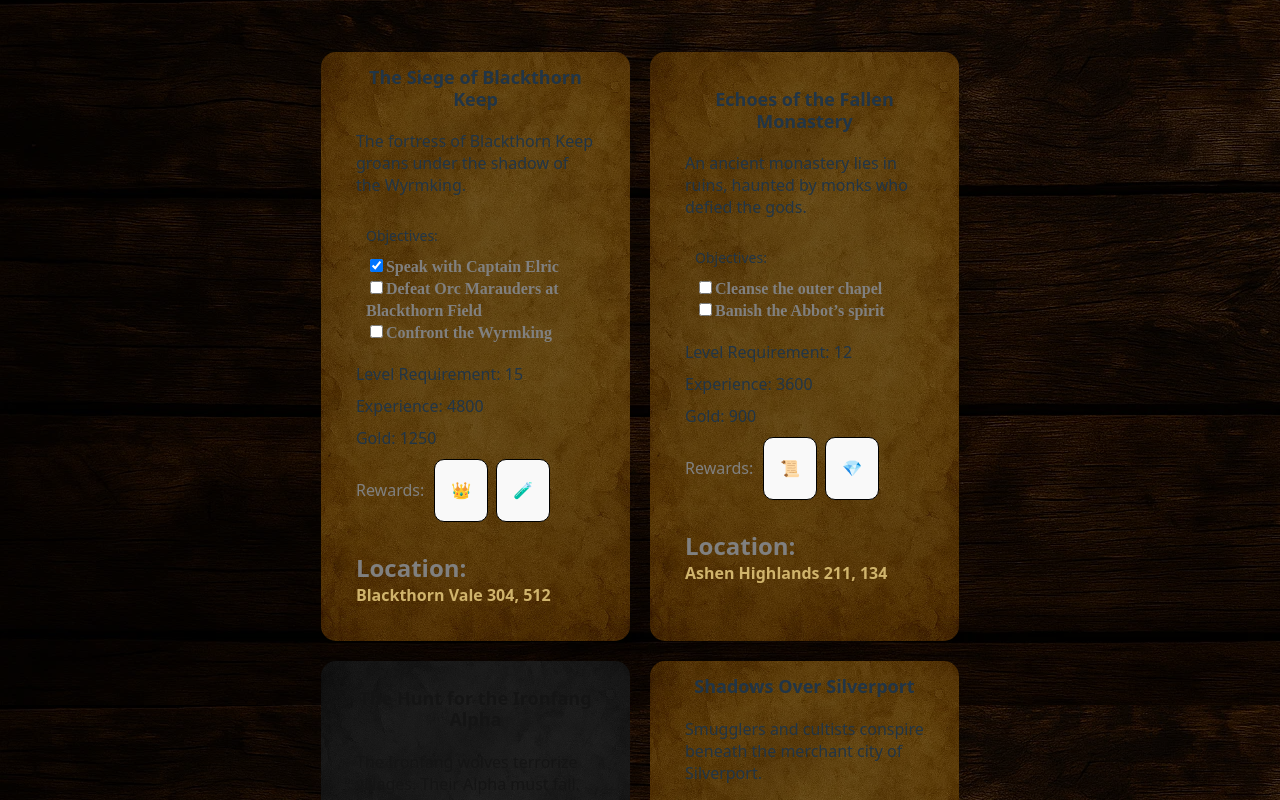
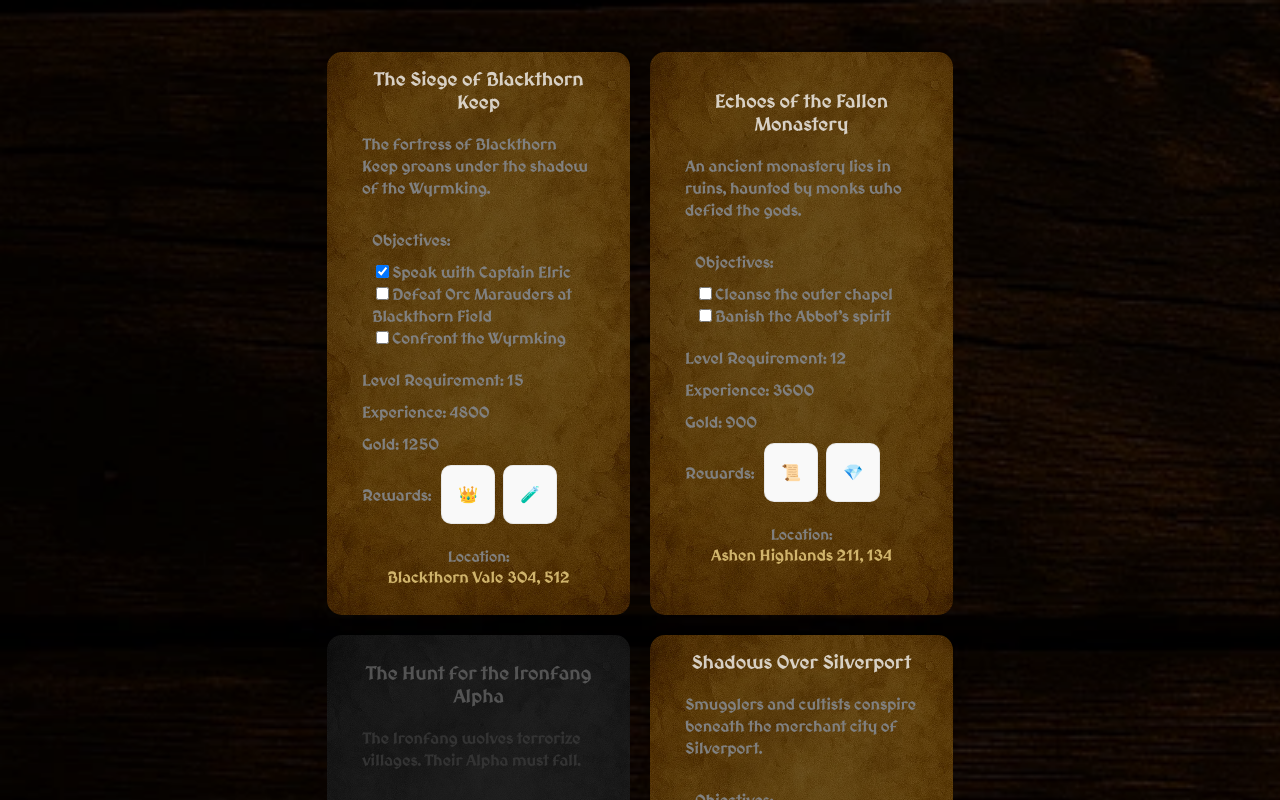
Before and after one commit to RosaliaCampusano/CardProyect, a React (Vite) app: page / in a window 1280 px wide. Shown: the top 800 px of the page. Built offline with nearby package versions, Linux system fonts and the light colour scheme.

Commit message:
refactor: modify some design

```diff
--- a/src/index.css
+++ b/src/index.css
@@ -1,6 +1,10 @@
+@font-face {
+  font-family: MedievalSharp Bold;
+  src: url("../src/font/medieval-sharp.bold.ttf");
+}
 :root {
-  font-family: system-ui, Avenir, Helvetica, Arial, sans-serif;
-  background-color: #000000;
+  background-color: black;
+  color: black;
   font-synthesis: none;
   text-rendering: optimizeLegibility;
   -webkit-font-smoothing: antialiased;
@@ -18,6 +22,7 @@ a:hover {
 
 body {
   background-image: url("./assets/backgroundTemplate.png");
+  background-size: cover;
   margin: 0 0 10px 0;
   display: flex;
   min-width: 320px;
@@ -25,15 +30,24 @@ body {
 }
 
 h1 {
-  font-size: 18px;
+  color: rgba(255, 255, 255, 0.76);
+  font-size: 1.2rem;
   line-height: 1.2;
   text-align: center;
   margin: 0 0 10px 0;
+  font-family: MedievalSharp Bold;
+}
+
+h2 {
+  font-size: 15px;
+  text-align: center;
 }
 
 p {
   font-size: 1rem;
+  font-family: MedievalSharp Bold;
   margin: 0 0 10px 0;
+  color: gray;
 }
 
 .card {
@@ -71,7 +85,7 @@ button {
   cursor: pointer;
   transition: border-color 0.25s;
   margin: 0;
-  border-color: #000000;
+  border-color: rgba(220, 220, 220, 0.575);
 }
 
 button:focus,
@@ -80,12 +94,18 @@ button:focus-visible {
 }
 
 .objectives-container p {
-  font-size: 14px;
+  font-size: 1rem;
   text-align: left;
+  color: rgb(128, 128, 128);
 }
 
 .location-container {
   text-align: left;
+  font-family: MedievalSharp Bold;
+}
+
+.rewards-label {
+  font-family: MedievalSharp Bold;
 }
 
 .rewards-container {
```
